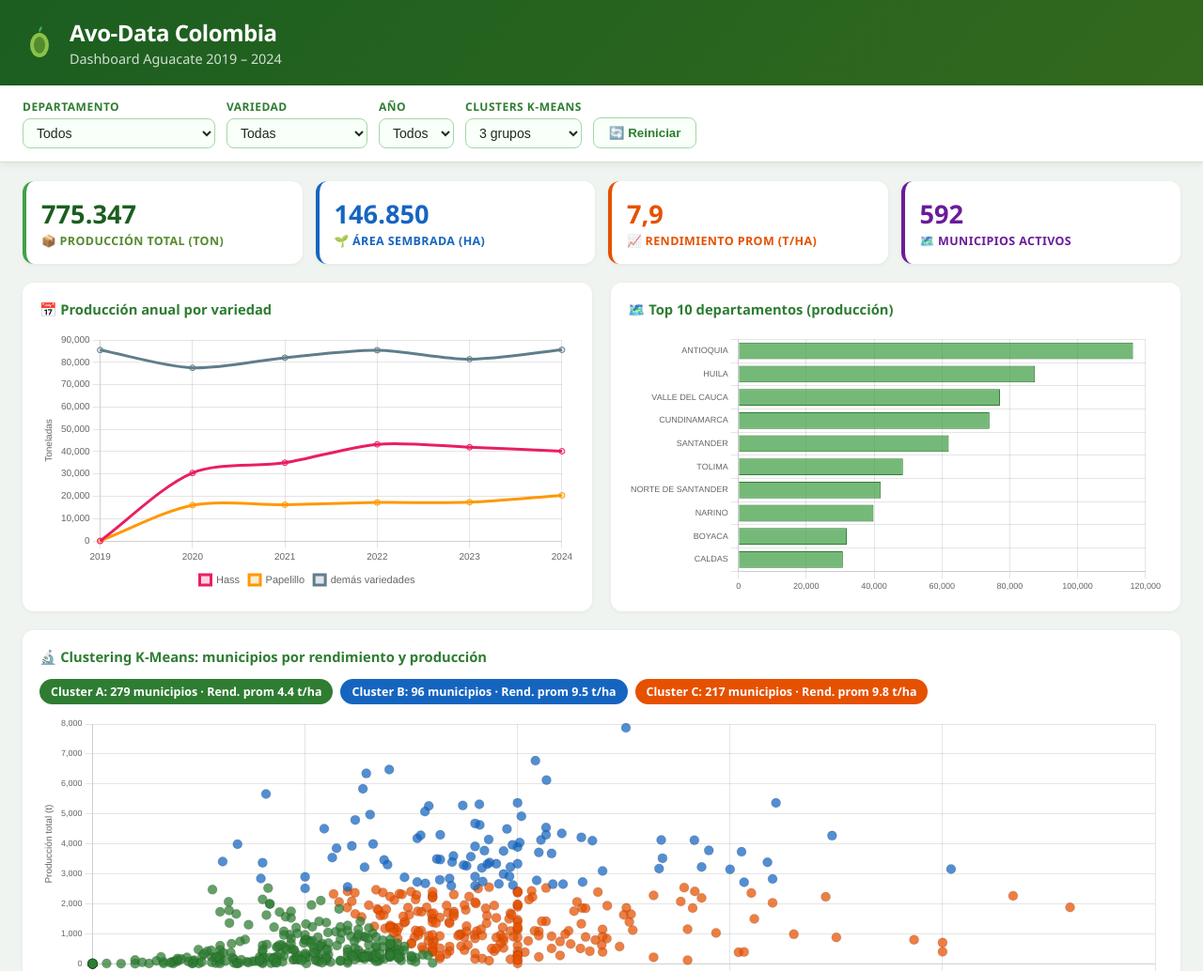
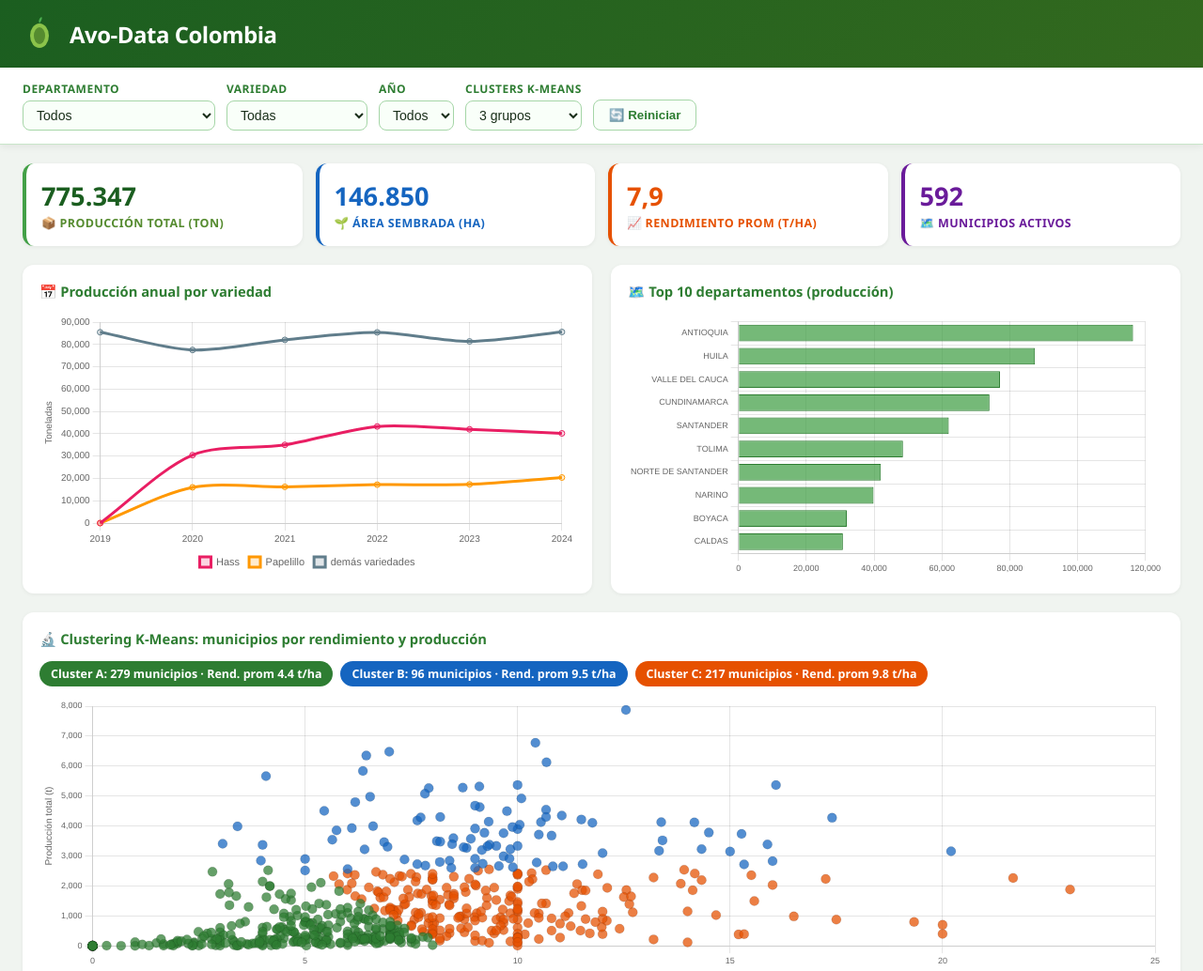
Before and after one commit to santinivargas/avo-data, a plain HTML site: page index.html in a window 1280 px wide. Shown: the top 1034 px of the page at 94% size. Drawn offline with nearby package versions, Linux system fonts and the light colour scheme.

Commit message:
Update title and header span in index.html

```diff
--- a/index.html
+++ b/index.html
@@ -3,7 +3,7 @@
 <head>
 <meta charset="UTF-8">
 <meta name="viewport" content="width=device-width, initial-scale=1.0">
-<title>Avo-Data Colombia — Dashboard Interactivo</title>
+<title>Avo-Data Colombia — Dashboard</title>
 <script src="https://cdnjs.cloudflare.com/ajax/libs/Chart.js/4.4.1/chart.umd.min.js"></script>
 <style>
 *{box-sizing:border-box;margin:0;padding:0}
@@ -50,7 +50,7 @@ tr:hover td{background:#f9fff9}
 <body>
 <header>
 <svg width="36" height="36" viewBox="0 0 36 36" fill="none"><ellipse cx="18" cy="20" rx="10" ry="13" fill="#8bc34a"/><ellipse cx="18" cy="20" rx="6" ry="9" fill="#558b2f"/><path d="M18 7 Q22 1 20 0 Q16 3 18 7Z" fill="#4caf50"/></svg>
-<div><h1>Avo-Data Colombia</h1><span>Dashboard Aguacate 2019 – 2024</span></div>
+<div><h1>Avo-Data Colombia</h1><span></span></div>
 </header>
 
 <div class="controls">
```
